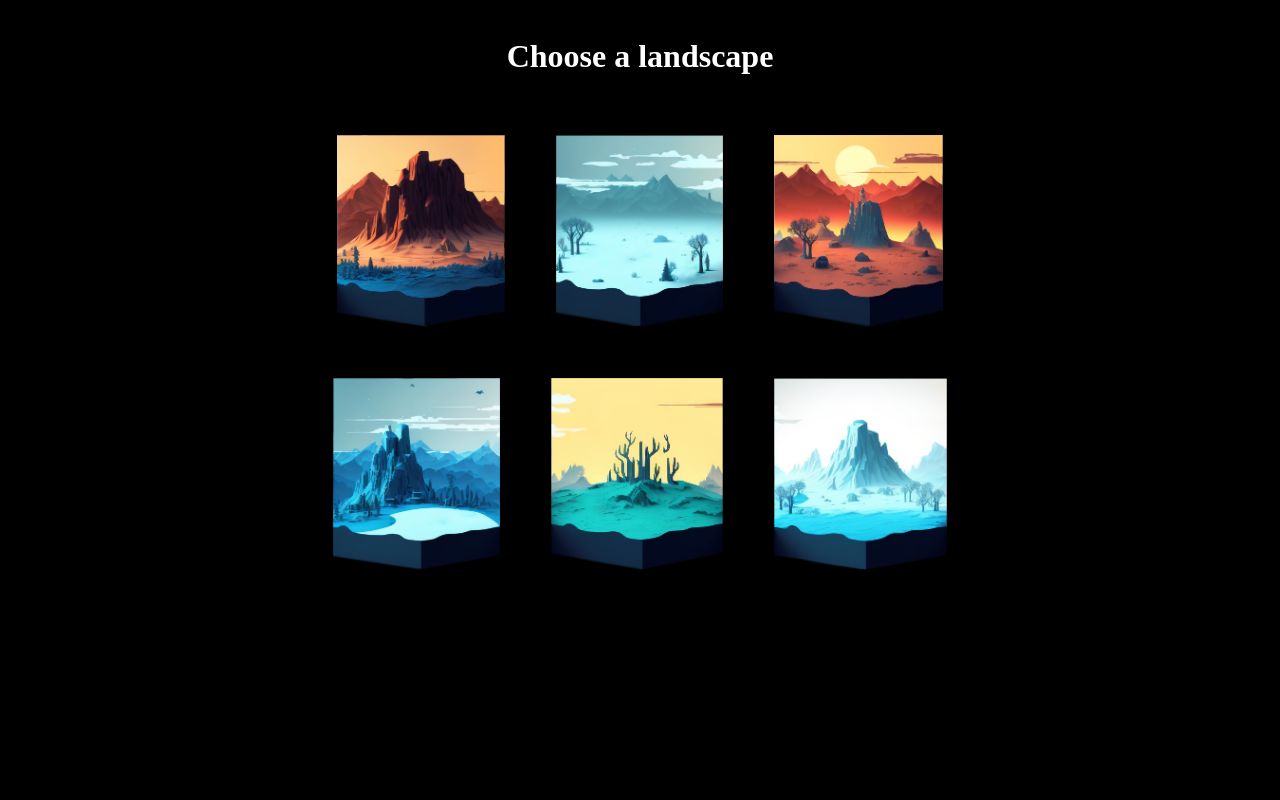
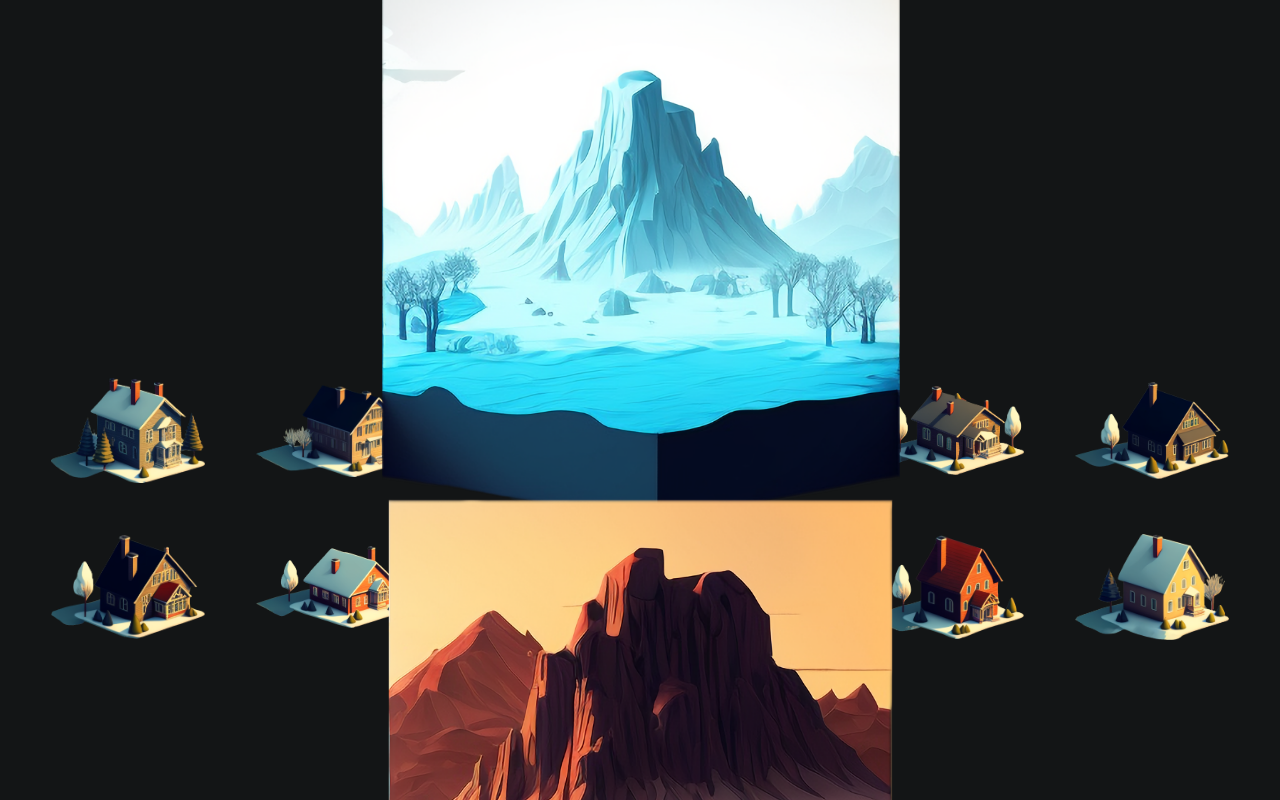
Before and after one commit to staten-island-tech/create-task-tonitruum-0, a website with bundled scripts: page index.html in a window 1280 px wide. Both pictures are taken after a click on the picture 420 px from the left and 231 px from the top of the page. Shown: the top 800 px of the page. Built offline with nearby package versions, Linux system fonts and the light colour scheme.

Commit message:
i dont wanna anymore

```diff
--- a/array.js
+++ b/array.js
@@ -21,3 +21,6 @@ export let houses = [
   "./images/houses/hs11.png",
   "./images/houses/hs12.png"
 ];
+
+export let html =
+`<div id="houseSelector"></div>`
--- a/index.html
+++ b/index.html
@@ -1,3 +1,4 @@
+<!DOCTYPE html>
 <html lang="en">
   <head>
     <meta charset="UTF-8" />
@@ -8,7 +9,7 @@
   </head>
   <body>
     <div id="border">
-      <h1>Choose a landscape</h1>
+      <h1 id="title">Choose a landscape</h1>
       <div id="container">
       </div>
     </div>
--- a/main.js
+++ b/main.js
@@ -2,11 +2,14 @@ import * as arr from "./array.js";
 
 let selectors = {
   container: document.getElementById("container"),
+  border: document.getElementById("border"),
+  title: document.getElementById("title"),
 };
 let i = 0;
+let selectedLscape = "";
 arr.landscapes.forEach((l) => {
   i++;
-  selectors.container.innerHTML += `<img class="lscape" id='mtn${i}' src="${l}">`;
+  selectors.container.innerHTML += `<img class="lscape" id='mtn${i}' src="${l}" draggable="false">`;
 });
 
 document.querySelectorAll(".lscape").forEach((l) => {
@@ -16,16 +19,56 @@ document.querySelectorAll(".lscape").forEach((l) => {
 });
 
 function parallax() {
-    let e = event.currentTarget;
-    e.style.scale = 1.5;
-    e.style.transition=".1s ease";
+  let e = event.currentTarget;
+  e.style.scale = 1.5;
+  e.style.transition = ".1s ease";
 }
 
 function undo() {
-    let e = event.currentTarget;
-    e.style.removeProperty("scale");
+  let e = event.currentTarget;
+  e.style.removeProperty("scale");
 }
 
 function makeUI() {
+  //e.style.scale = 2;
+  let e = selectedLscape = event.currentTarget;
+  e.removeEventListener("mouseenter", parallax);
+  e.removeEventListener("mouseleave", undo);
+  e.style.transition = ".5s ease";
+  document.querySelectorAll(".lscape").forEach((l) => {
+    l.removeEventListener("mouseenter", parallax);
+    l.removeEventListener("mouseleave", undo);
+    l.style.opacity = "0";
+    l.style.transition = ".5s ease";
+    l.addEventListener("transitionend", remove);
+  });
 
+  selectors.title.style.opacity = "0";
+  selectors.title.style.transition = ".5s ease";
 }
+let y = 0
+function remove() {
+  y++;
+  event.currentTarget.remove();
+  if (y === 6){
+    create();
+  }
+}
+
+function create() {
+  document.getElementById("title").innerHTML = "Select a house";
+  selectors.title.style.opacity = "1";
+  selectors.border.innerHTML += arr.html;
+  let i = 0
+  arr.houses.forEach((h) => {
+    i++;
+    document.getElementById("houseSelector").innerHTML += `<img class="houses" id="hs${i}" draggable="false" src=${h}>`
+  })
+  console.log(selectedLscape);
+  document.getElementById("houseSelector").appendChild(selectedLscape);
+  document.querySelectorAll(".lscape").forEach((l) => {
+    l.removeEventListener("click", makeUI);
+    l.style.opacity = "1";
+    l.style.scale = "3";
+  });
+}
--- a/styles.css
+++ b/styles.css
@@ -1,6 +1,5 @@
 html {
-  background-color: black;
-  overflow: hidden;
+  background-color: #131516;
   box-sizing: border-box;
 }
 
@@ -20,9 +19,8 @@ html {
 
 .lscape {
   height: 15vw;
-  padding: 2vw; /*
-  pointer-events: none;
-  user-select: none; */
+  padding: 2vw;
+  user-select: none;
 }
 
 h1 {
@@ -30,3 +28,17 @@ h1 {
   text-align: center;
   padding-bottom: 1vw;
 }
+
+#houseSelector {
+  display: flex;
+  flex-wrap: wrap;
+  justify-content: center;
+  align-items: center;
+
+}
+
+.houses {
+  padding: 2vw;
+  user-select: none;
+  width: 12vw;
+}
```
